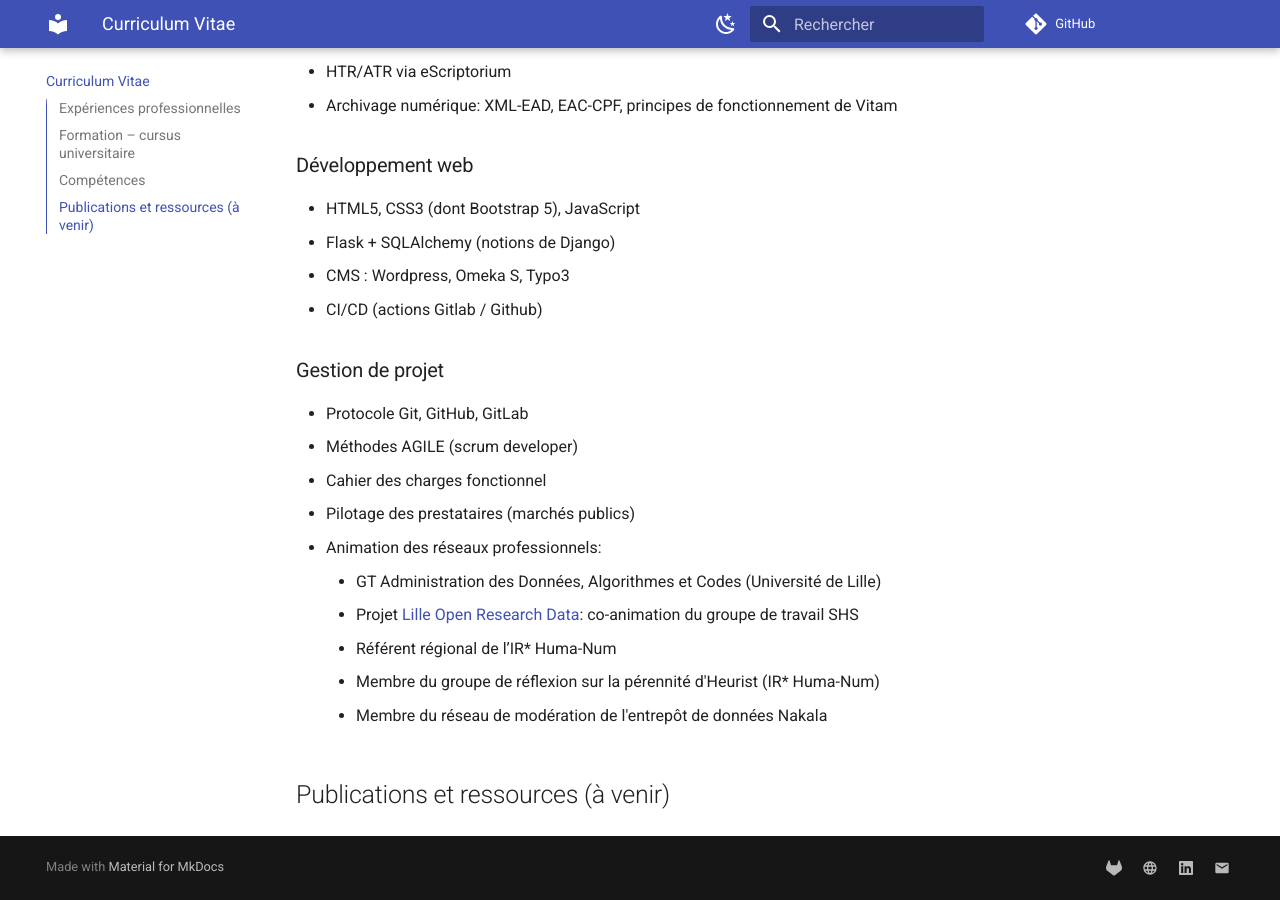
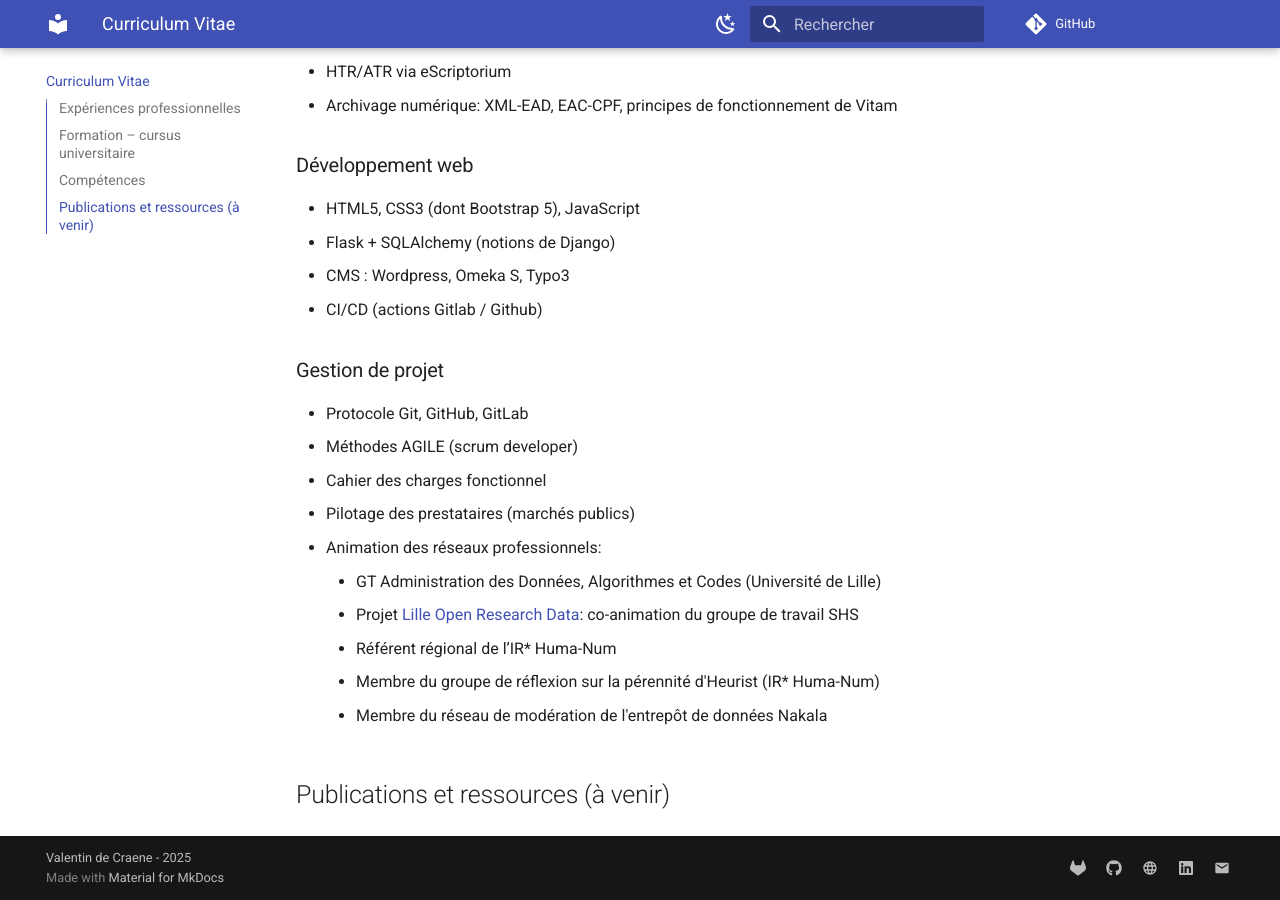
Before and after one commit to ValentinDeCraene/valentindecraene.github.io, an MkDocs documentation site: the page built from docs/index.md, in a window 1280 px wide and 900 px high, scrolled down 3529 px. Built offline with MkDocs 1.6.1 and Material for MkDocs 9.7.7, drawn with Linux system fonts in a browser that asks for light colours.

Commit message:
Update mkdocs.yml

```diff
--- a/mkdocs.yml
+++ b/mkdocs.yml
@@ -36,12 +36,14 @@
 extra:
   social:
     - icon: fontawesome/brands/gitlab
-      link: https://gitlab.univ-lille.fr/valentin.de-craene/cycle_hn_meshs_2025
+      link: https://gitlab.huma-num.fr/vdecraene
+    - icon: fontawesome/brands/github
+      link: https://github.com/ValentinDeCraene
     - icon: material/web
       link: https://valentindecraene.github.io/
     - icon: fontawesome/brands/linkedin
       link: https://www.linkedin.com/in/valentin-de-craene-189765221/
     - icon: material/email
       link: mailto:valentin.de-craene@univ-lille.fr
-  copyright:
-    text: "Valentin de Craene"
+
+copyright: Valentin de Craene - 2025
```
